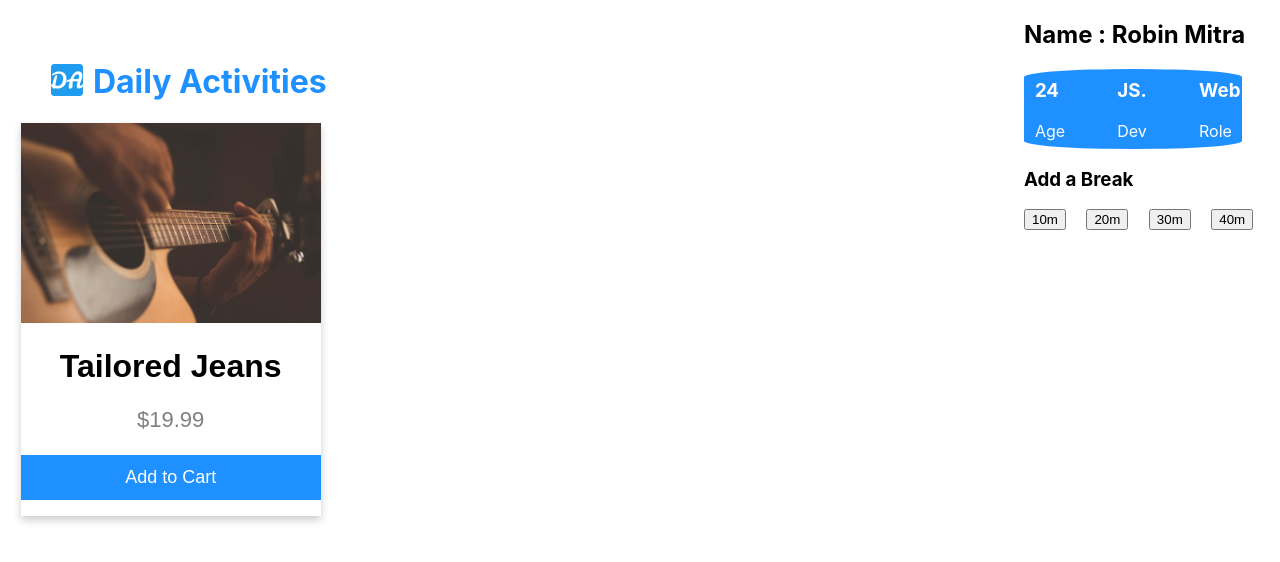
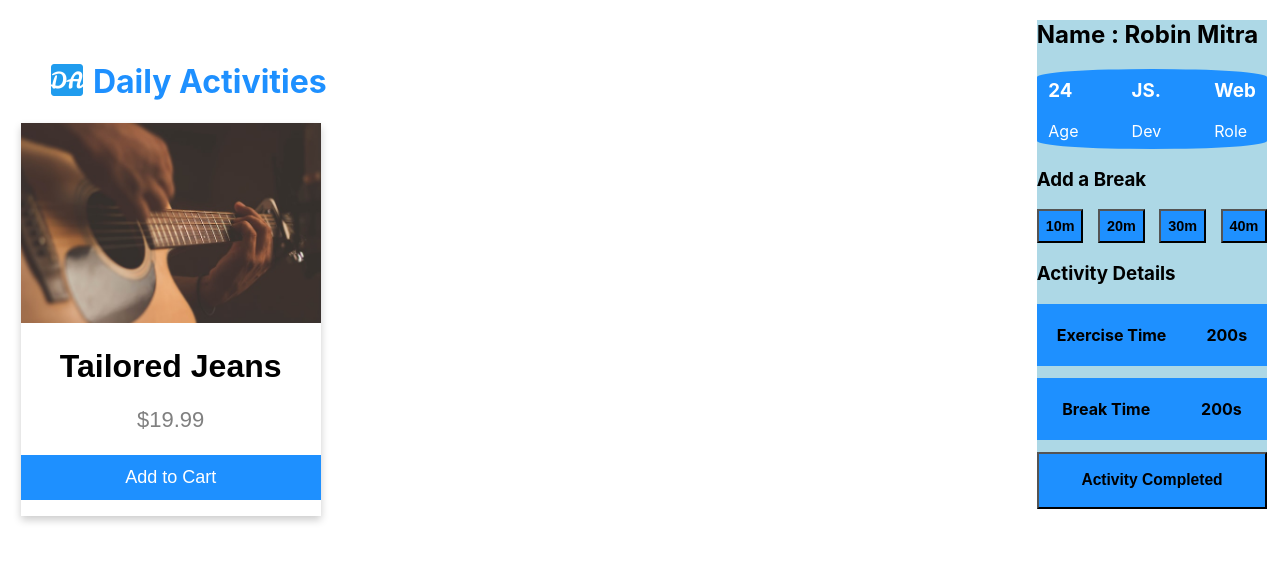
Before and after one commit to RobinTheRedLight/daily-activities, a React (Create React App) app in the folder daily-activities/: page / in a window 1280 px wide. Shown: the top 562 px of the page. Built offline with nearby package versions, Linux system fonts and the light colour scheme.

Commit message:
Calculation-Completed

```diff
--- a/daily-activities/src/ActivityCalculation/ActivityCalculation.css
+++ b/daily-activities/src/ActivityCalculation/ActivityCalculation.css
@@ -1,23 +1,46 @@
+.Calculation-body {
+    background-color: lightblue;
+    margin: 5%;
+}
+
 .details {
     display: flex;
+    justify-content: space-between;
     align-items: center;
     background-color: dodgerblue;
     height: 5em;
-    width: 85%;
+    width: 100%;
     border-radius: 50% 50% / 10% 10%;
 
 }
 
 .single-details {
-    margin-right: 14%;
     padding: 5%;
     color: white;
 }
 
 .time-container {
     display: flex;
+    justify-content: space-between;
 }
 
-.time {
-    margin-right: 8%;
+.btn-time {
+    background-color: dodgerblue;
+    padding: 3%;
+    font-size: 90%;
+    font-weight: 600;
 }
+
+.Ex-time {
+    background-color: dodgerblue;
+    display: flex;
+    justify-content: space-around;
+    margin-top: 5%;
+}
+
+.btn-act {
+    margin-top: 5%;
+    width: 100%;
+    padding: 1%;
+    background-color: dodgerblue;
+}
--- a/daily-activities/src/ActivityCalculation/ActivityCalculation.js
+++ b/daily-activities/src/ActivityCalculation/ActivityCalculation.js
@@ -20,11 +20,33 @@ const ActivityCalculation = () => {
             </div>
             <h3>Add a Break</h3>
             <div className='time-container'>
-                <button className='time'>10m</button>
-                <button className='time'>20m</button>
-                <button className='time'>30m</button>
-                <button className='time'>40m</button>
+                <button className='btn-time'>10m</button>
+                <button className='btn-time'>20m</button>
+                <button className='btn-time'>30m</button>
+                <button className='btn-time'>40m</button>
             </div>
+            <h3>Activity Details</h3>
+            <div className="Ex-time">
+                <div className="Nam">
+                    <h4>Exercise Time</h4>
+                </div>
+                <div className="tim">
+                    <h4>200s</h4>
+                </div>
+            </div>
+            <div className="Ex-time">
+                <div className="Nam">
+                    <h4>Break Time</h4>
+                </div>
+                <div className="tim">
+                    <h4>200s</h4>
+                </div>
+            </div>
+
+            <button className='btn-act'>
+                <h3>Activity Completed</h3>
+            </button>
+
         </div>
     );
 };
--- a/daily-activities/src/ActivityCard/ActivityCard.js
+++ b/daily-activities/src/ActivityCard/ActivityCard.js
@@ -3,10 +3,10 @@ import './ActivityCard.css'
 const ActivityCard = () => {
     return (
         <div className="activityCard">
-            <div class="card">
+            <div className="card">
                 <img src="1.jpg" alt="" />
                 <h1>Tailored Jeans</h1>
-                <p class="price">$19.99</p>
+                <p className="price">$19.99</p>
                 <p><button>Add to Cart</button></p>
             </div>
         </div>
```
